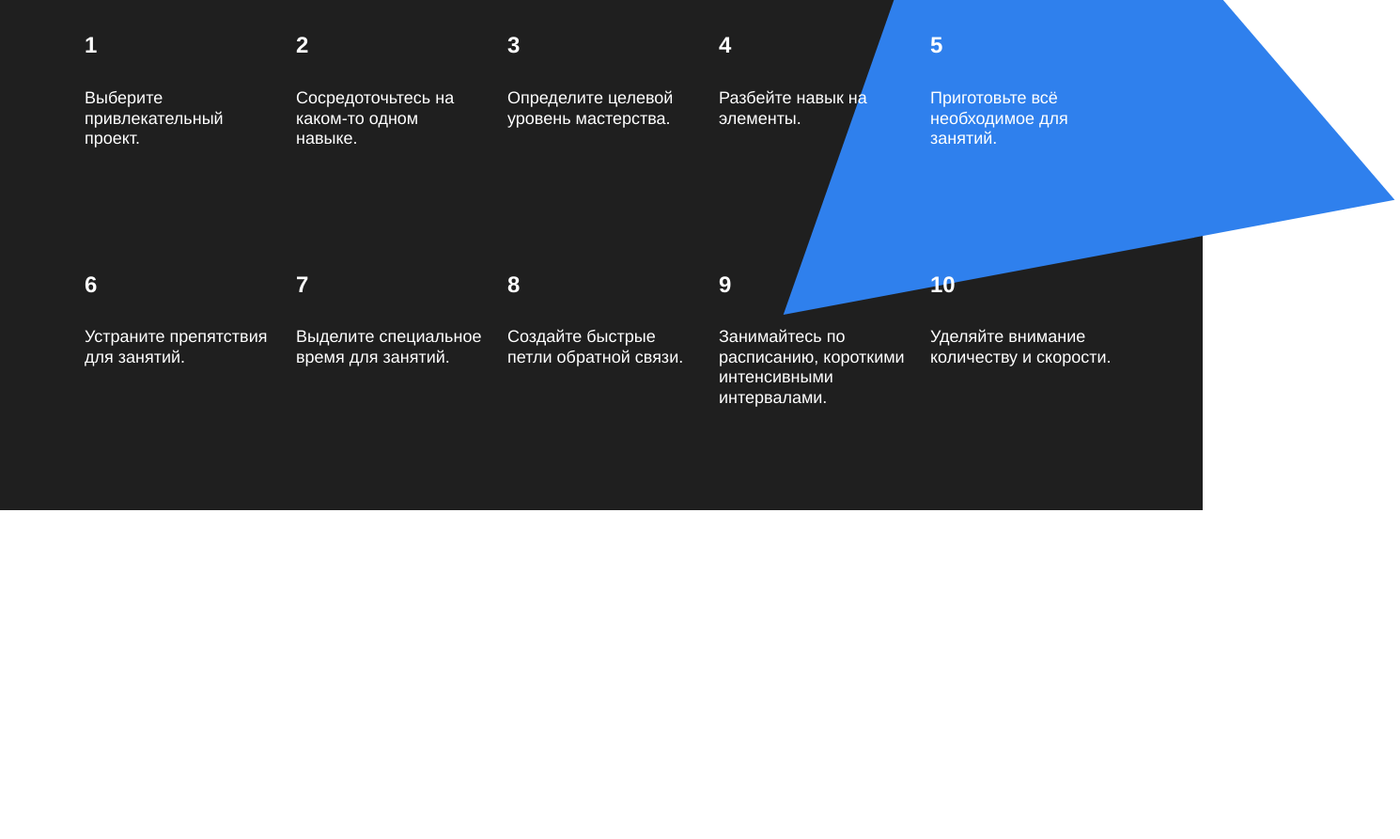
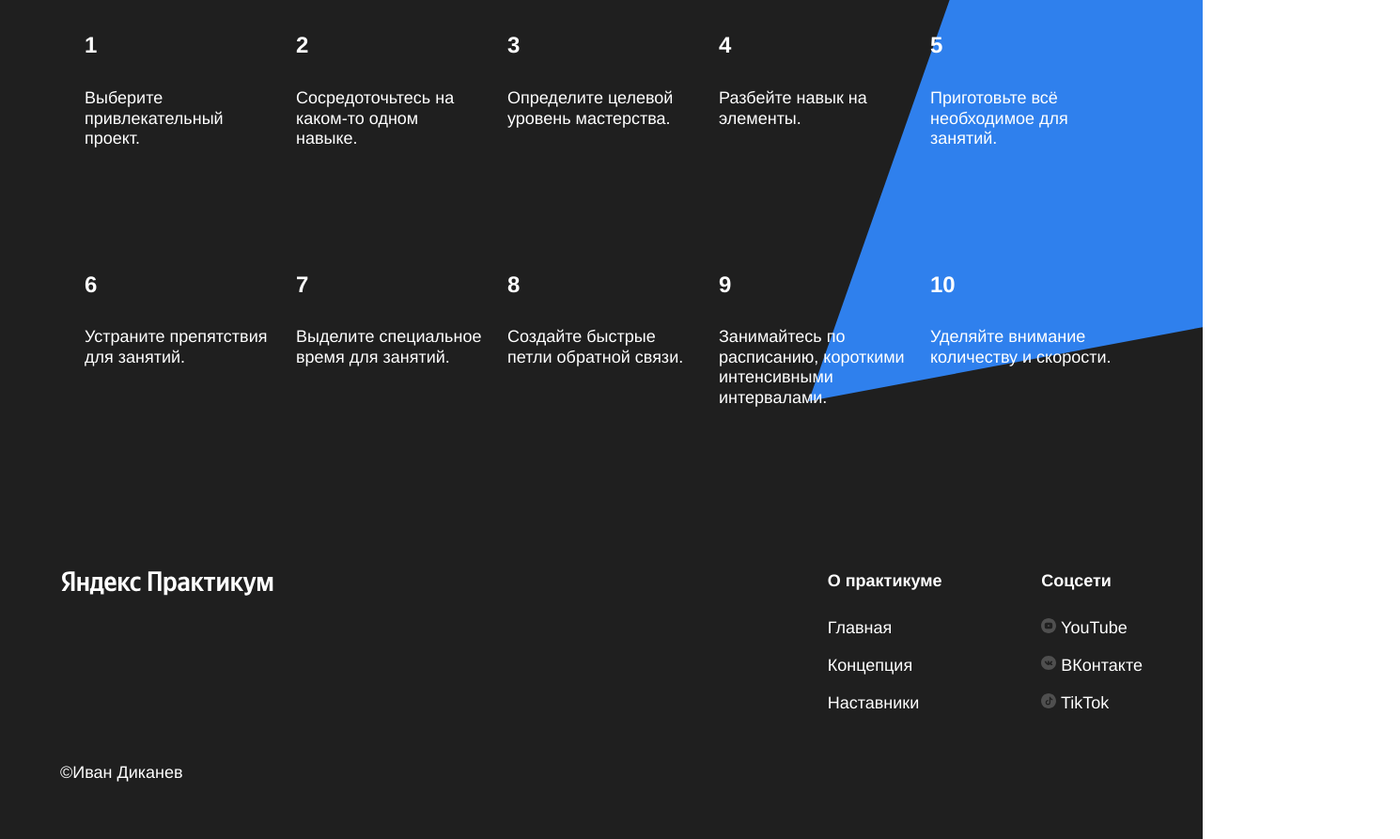
Before and after one commit to ivanprakticum/how-to-learn-bootcamp, a plain HTML site: page index.html in a window 1280 px wide. Shown: the part 3311-4204 px from the top of the page at 94% size, 1490 px wide, since content can reach past the window. Before the commit the page ends 3898 px from the top, so only its background shows below. Drawn offline with Linux system fonts and the light colour scheme.

Commit message:
Блок footer. Рефакторинг.

```diff
--- a/index.html
+++ b/index.html
@@ -10,7 +10,7 @@
 <body>
   <div class="page">
     <header class="header">
-      <div class="logo header__logo"></div>
+      <div class="logo logo_place_header"></div>
       <h1 class="header__title">Научиться учиться</h1>
       <p class="header__subtitle">Какие современные и эффективные подходы к обучению
          вы можете использовать в своей жизни?
@@ -95,53 +95,96 @@
         <section class="kaufman theme-dark">
             <h2 class="table__section-title">Принципы обучения</h2>
             <h3 class="table__section-subtitle">От Джоша Кауфмана</h3>
-            <div class="table kaufman__table">
-              <div class="table__cell kaufman__table__cell">
+            <div class="table table_type_kaufman">
+              <div class="table__cell table__cell_type_kaufman">
                 <h4 class="table__heading">1</h4>
                 <p class="table__text">Выберите привлекательный проект.</p>
               </div>
-              <div class="table__cell kaufman__table__cell">
+              <div class="table__cell table__cell_type_kaufman">
                 <h4 class="table__heading">2</h4>
                 <p class="table__text">Сосредоточьтесь на каком-то одном навыке.</p>
               </div>
-              <div class="table__cell kaufman__table__cell">
+              <div class="table__cell table__cell_type_kaufman">
                 <h4 class="table__heading">3</h4>
                 <p class="table__text">Определите целевой уровень мастерства.</p>
               </div>
-              <div class="table__cell kaufman__table__cell">
+              <div class="table__cell table__cell_type_kaufman">
                 <h4 class="table__heading">4</h4>
                 <p class="table__text">Разбейте навык на элементы.</p>
               </div>
-              <div class="table__cell kaufman__table__cell">
+              <div class="table__cell table__cell_type_kaufman">
                 <h4 class="table__heading">5</h4>
                 <p class="table__text">Приготовьте всё необходимое для занятий.</p>
               </div>
-              <div class="table__cell kaufman__table__cell">
+              <div class="table__cell table__cell_type_kaufman">
                 <h4 class="table__heading">6</h4>
                 <p class="table__text">Устраните препятствия для занятий.</p>
               </div>
-              <div class="table__cell kaufman__table__cell">
+              <div class="table__cell table__cell_type_kaufman">
                 <h4 class="table__heading">7</h4>
                 <p class="table__text">Выделите специальное время для занятий.</p>
               </div>
-              <div class="table__cell kaufman__table__cell">
+              <div class="table__cell table__cell_type_kaufman">
                 <h4 class="table__heading">8</h4>
                 <p class="table__text">Создайте быстрые петли обратной связи.</p>
               </div>
-              <div class="table__cell kaufman__table__cell">
+              <div class="table__cell table__cell_type_kaufman">
                 <h4 class="table__heading">9</h4>
                 <p class="table__text">Занимайтесь по расписанию, короткими интенсивными интервалами.</p>
               </div>
-              <div class="table__cell kaufman__table__cell">
+              <div class="table__cell table__cell_type_kaufman">
                 <h4 class="table__heading">10</h4>
                 <p class="table__text">Уделяйте внимание количеству и скорости.</p>
               </div>
             </div>
-            <img class="kaufman_triangle" src="images/kaufman-triangle.svg">
+            <!-- <img class="kaufman_triangle" src="images/kaufman-triangle.svg"> -->
+            <div class="kaufman_triangle"></div>
         </section>
     </main>
-    <footer class="footer">
-
+    <footer class="footer theme-dark">
+      <div class="footer__columns">
+        <div class="footer__column footer__column_content_copyright">
+          <div class="logo logo_place_footer"></div>
+          <p class="footer__author">&copy;Иван Диканев</p>
+        </div>
+        <div class="footer__column footer__column_content_info">
+          <h3 class="footer__column_heading">О практикуме</h3>
+          <ul class="footer__column_links">
+            <li>
+              <a class="footer__column_link" href="#">Главная</a>
+            </li>
+            <li>
+              <a class="footer__column_link" href="#">Концепция</a>
+            </li>
+            <li>
+              <a class="footer__column_link" href="#">Наставники</a>
+            </li>
+          </ul>
+        </div>
+        <div class="footer__column footer__column_content_social">
+          <h3 class="footer__column_heading">Соцсети</h3>
+          <ul class="footer__column_links">
+            <li>
+              <a class="footer__column_link" href="#">
+                <img class="footer__social_icon" src="images/youtube-icon.svg" alt="Иконка YouTube">
+                YouTube
+              </a>
+            </li>
+            <li>
+              <a class="footer__column_link" href="#">
+                <img class="footer__social_icon" src="images/vk_color_white.svg" alt="Иконка ВКонтакте">
+                ВКонтакте
+              </a>
+            </li>
+            <li>
+              <a class="footer__column_link" href="#">
+                <img class="footer__social_icon" src="images/tiktok-icon.svg" alt="Иконка TikTok">
+                TikTok
+              </a>
+            </li>
+          </ul>
+        </div>
+      </div>
     </footer>
   </div>
 </body>
--- a/styles/style.css
+++ b/styles/style.css
@@ -65,7 +65,7 @@
   /* выше установили ограничения для секции */
 }
 
-.header__logo{
+.logo_place_header{
   background-image: url(../images/logo_place_header.svg);
   position: absolute;
   top: 30px;
@@ -269,10 +269,10 @@
 
 /* Блок kaufman */
 .kaufman{
-  /* background-color: #1f1f1f; */
   padding-top: 90px;
   padding-bottom: 90px;
   position: relative;
+  overflow: hidden;
 }
 /*
 Выяснить, почему изображение перекрывает заголовки, хотя z-индекс выставлен.
@@ -297,12 +297,12 @@
   z-index: 1;
 }
 /* Переопределяем значения по умолчанию из класса .table */
-.kaufman__table{
+.table_type_kaufman{
   row-gap: 80px;
   padding-top: 80px;
 }
 /* Переопределяем значения по умолчанию из класса .table__cell */
-.kaufman__table__cell{
+.table__cell_type_kaufman{
   width: 200px;
   z-index: 1;
 }
@@ -312,9 +312,74 @@
   right: -210px;
   width: 877px;
   height: 877px;
+  background-image: url("../images/kaufman-triangle.svg");
   z-index: 0;
+  /* background-size: cover;
+  z-index: -1; */
 }
 
 /* Подвал сайта */
 .footer{
+  display: flex;
+  background-color: #1f1f1f;
+  min-height: 350px;
+  /* box-sizing: border-box; */
 }
+.footer__columns{
+  display: flex;
+  width: 90%;
+  margin: 0 auto;
+  padding-top: 60px;
+  padding-bottom: 40px;
+  justify-content: space-between;
+  align-items: stretch;
+}
+.footer__column{
+}
+.footer__column_content_copyright{
+  display: flex;
+  flex-direction: column;
+  flex-basis: 711px;
+  justify-content: space-between;
+}
+.footer__column_content_info{
+}
+.footer__column_content_social{
+}
+.logo_place_footer{
+  background-image: url("../images/logo_place_footer.svg");
+}
+.footer__author{
+  line-height: 25px;
+  font-size: 18px;
+  font-style: normal;
+  margin-top: 18px;
+  margin-bottom: 18px;
+}
+.footer__column_heading{
+  line-height: 30px;
+  font-size: 18px;
+  font-weight: 600;
+  margin: 0;
+  padding-bottom: 20px;
+}
+.footer__column_links{
+  display: flex;
+  flex-direction: column;
+  row-gap: 10px;
+  list-style: none;
+  margin: 0;
+  padding: 0 0 16px 0;
+}
+.footer__social_icon{
+  width: 16px;
+  height: 16px;
+}
+.footer__column_link{
+  display: block;
+  color: white;
+  text-decoration: none;
+  line-height: 30px;
+  font-size: 18px;
+  font-weight: normal;
+}
```
